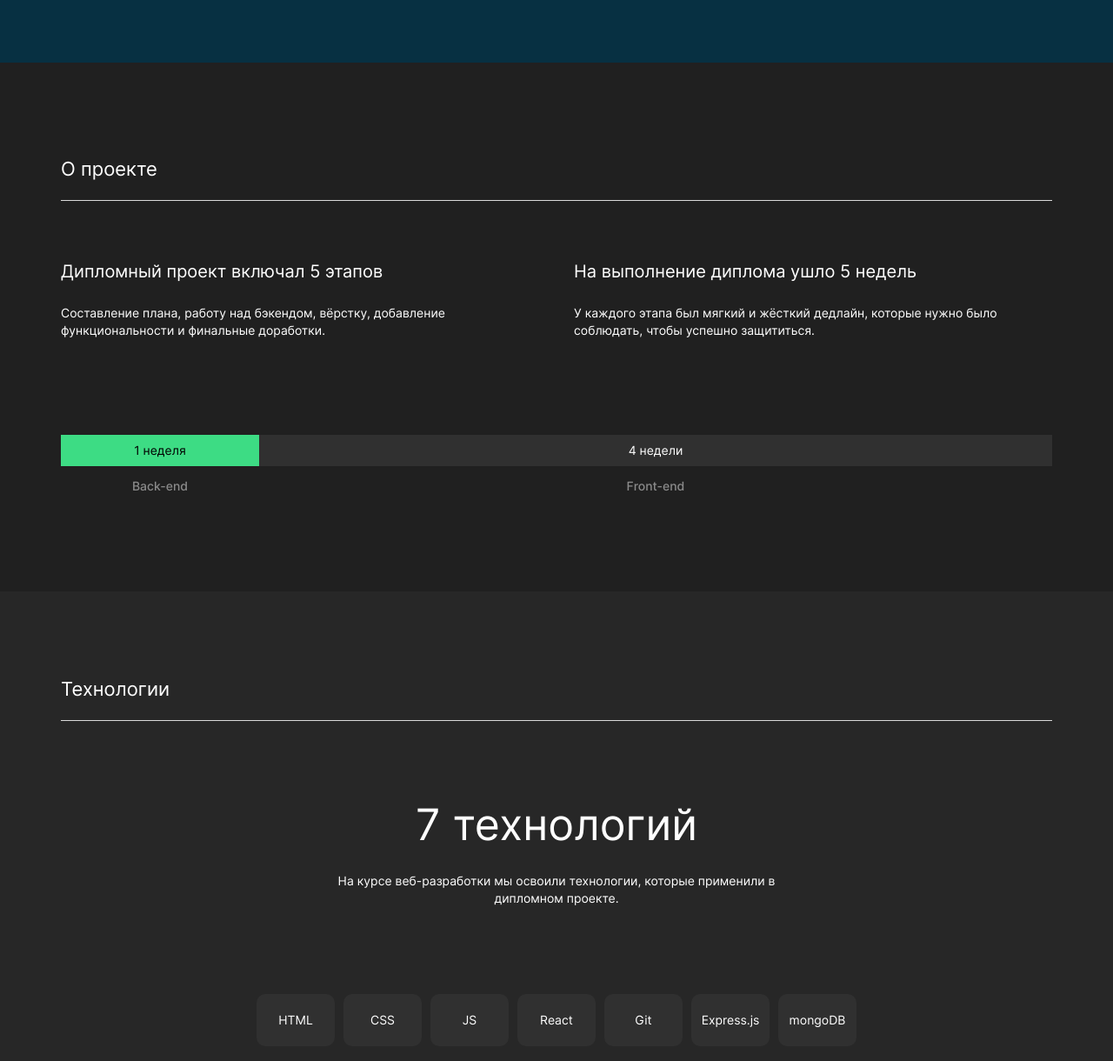
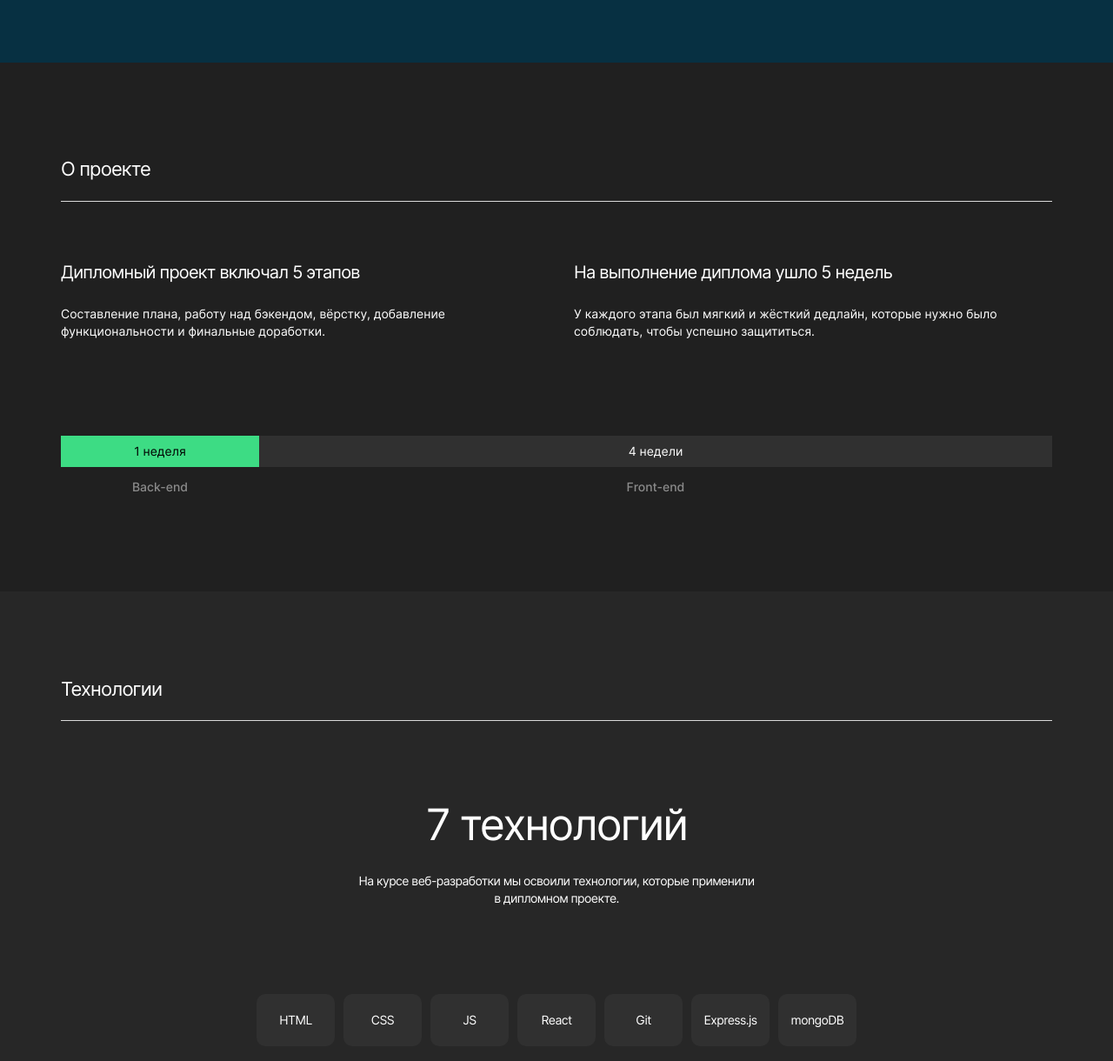
Before and after one commit to void4d/movies-explorer-frontend, a React app: page / in a window 1280 px wide. Shown: the part 576-1796 px from the top of the page at 87% size. Built offline with nearby package versions, Linux system fonts and the light colour scheme.

Commit message:
fix: Скорректировать letter-spacing

```diff
--- a/src/components/AboutProject/AboutProject.css
+++ b/src/components/AboutProject/AboutProject.css
@@ -18,8 +18,9 @@
   margin-bottom: 70px;
   font-size: 22px;
   border-bottom: 1px solid #DADADA;
-  padding-bottom: 23px;
+  padding-bottom: 24px;
   font-weight: 400;
+  letter-spacing: -0.04em;
 }
 
 .about-project__details {
@@ -41,6 +42,7 @@
     font-weight: 400;
     margin: 0;
     margin-bottom: 26px;
+    letter-spacing: -0.04em;
 }
 
 .about-project__text {
--- a/src/components/Promo/Promo.css
+++ b/src/components/Promo/Promo.css
@@ -49,6 +49,7 @@
     justify-content: center;
     align-items: center;
     cursor: pointer;
+    box-sizing: border-box;
 }
 
 .promo__more-button-text {
--- a/src/components/Techs/Techs.css
+++ b/src/components/Techs/Techs.css
@@ -21,6 +21,7 @@
   border-bottom: 1px solid #dadada;
   padding-bottom: 23px;
   font-weight: 400;
+  letter-spacing: -0.04em;
 }
 
 .tech-project__details {
@@ -43,6 +44,8 @@
   text-align: center;
   margin: 0;
   margin-bottom: 26px;
+  letter-spacing: -0.04em;
+  max-width: 600px;
 }
 
 .tech-project__text {
@@ -52,6 +55,8 @@
   text-align: center;
   margin: 0;
   margin-bottom: 100px;
+  letter-spacing: -0.04em;
+  max-width: 460px;
 }
 
 .tech-project__techs {
@@ -69,6 +74,7 @@
     align-items: center;
     font-size: 14px;
     margin-left: 10px;
+    letter-spacing: -0.04em;
 }
 
 .tech-project__tech:first-of-type {
```
